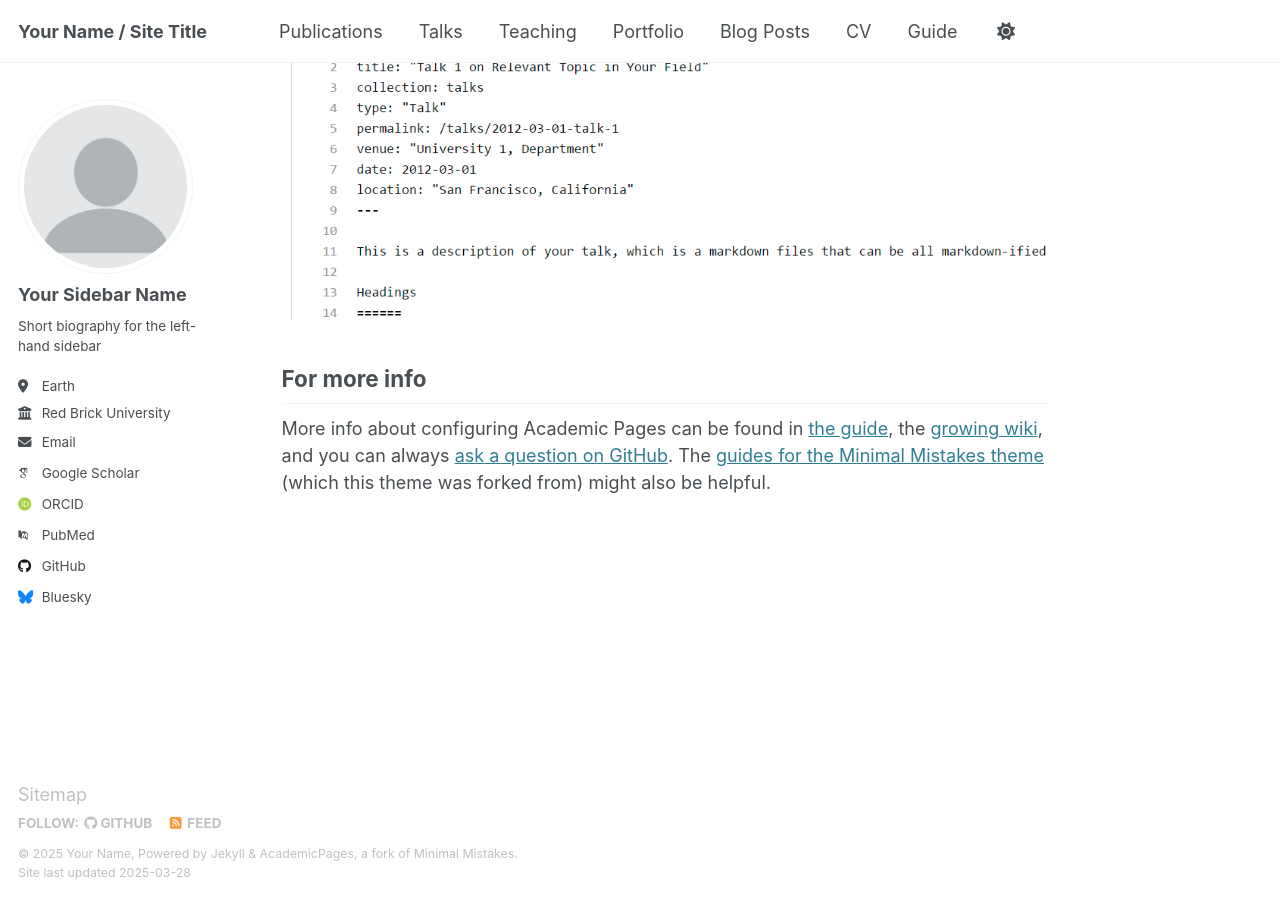
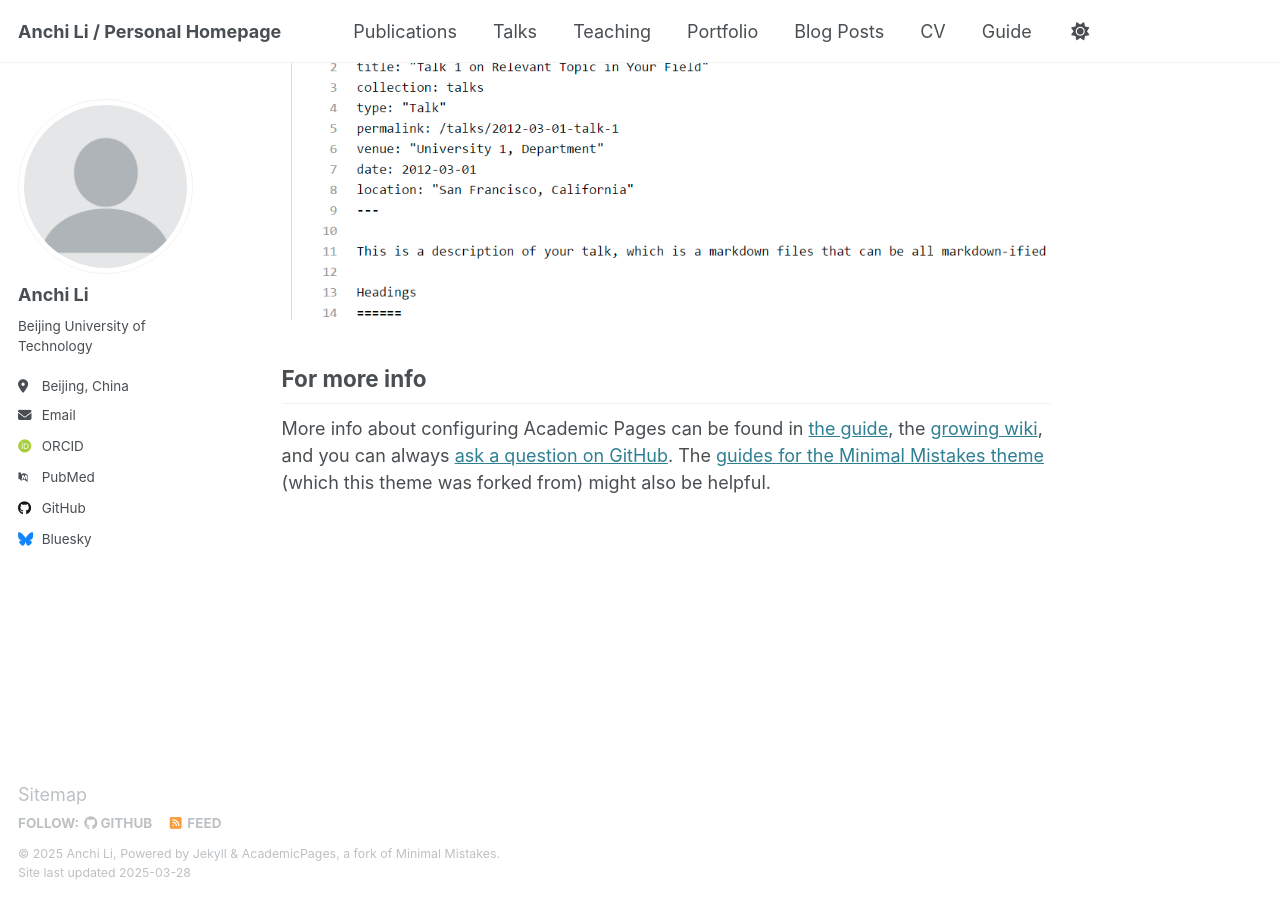
Before and after one commit to l1anch1/l1anch1.github.io, a Jekyll site: the page built from _pages/about.md, in a window 1280 px wide and 900 px high, scrolled down 2635 px. Built offline with Jekyll 4.4.1, drawn with Linux system fonts in a browser that asks for light colours; some web fonts are replaced.

Commit message:
Update _config.yml

```diff
--- a/_config.yml
+++ b/_config.yml
@@ -9,11 +9,11 @@
 # Basic Site Settings
 locale                   : "en-US"
 site_theme               : "default"
-title                    : "Your Name / Site Title"
+title                    : "Anchi Li / Personal Homepage"
 title_separator          : "-"
-name                     : &name "Your Name"
+name                     : &name "Anchi Li"
 description              : &description "personal description"
-url                      : https://academicpages.github.io # the base hostname & protocol for your site e.g. "https://[your GitHub username].github.io"
+url                      : https://l1anch1.github.io # the base hostname & protocol for your site e.g. "https://[your GitHub username].github.io"
 baseurl                  : "" # the subpath of your site, e.g. "/blog"
 repository               : "academicpages/academicpages.github.io"
 
@@ -23,19 +23,19 @@ repository               : "academicpages/academicpages.github.io"
 author:
   # Biographic information
   avatar           : "profile.png"
-  name             : "Your Sidebar Name"
+  name             : "Anchi Li"
   pronouns         : # example: "she/her"
-  bio              : "Short biography for the left-hand sidebar"
-  location         : "Earth"
-  employer         : "Red Brick University"
+  bio              : "Beijing University of Technology"
+  location         : "Beijing, China"
+  employer         : #"Red Brick University"
   uri              : # URL
-  email            : "none@example.org"
+  email            : "l1anch1@outlook.com"
 
   # Academic websites
   arxiv            : # URL - Update with the correct link to your profile
-  googlescholar    : "https://scholar.google.com/citations?user=PS_CX0AAAAAJ"
+  googlescholar    : # "https://scholar.google.com/citations?user=PS_CX0AAAAAJ"
   impactstory      : # URL
-  orcid            : "http://orcid.org/yourorcidurl"
+  orcid            : "https://orcid.org/0009-0003-3749-0875"
   semantic         : # URL
   pubmed           : "https://www.ncbi.nlm.nih.gov/pubmed/?term=john+snow"
   researchgate     : # URL
```
